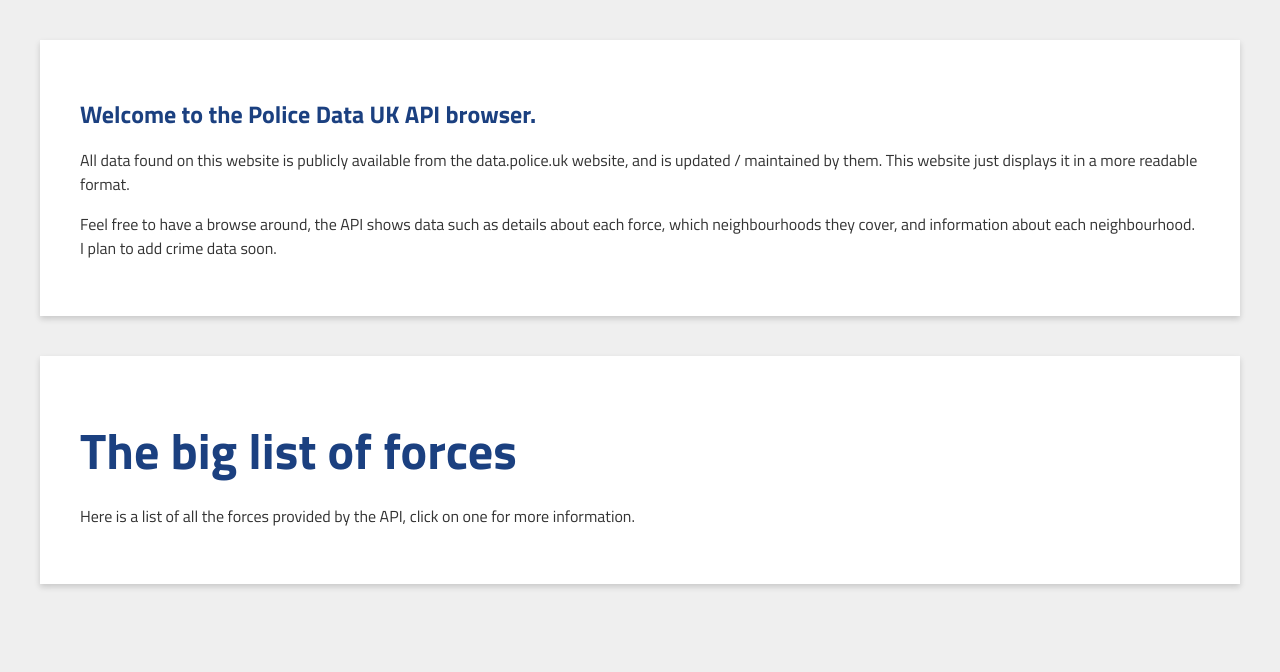
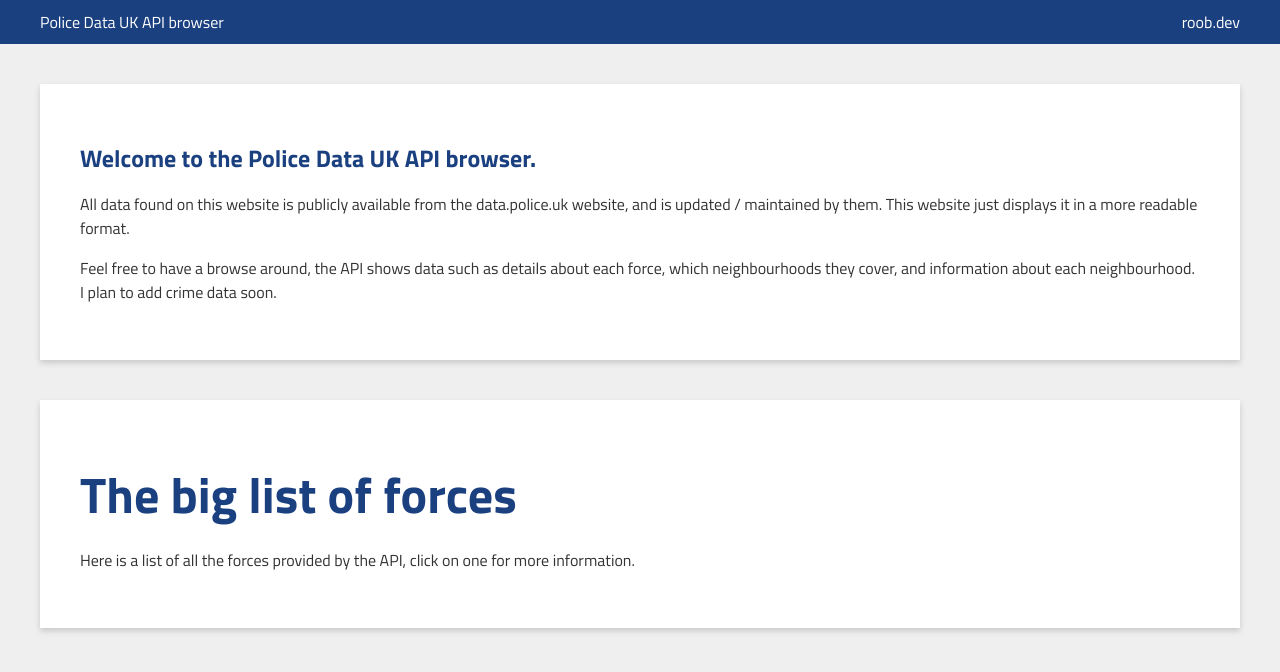
Before and after one commit to Roob89/police-data-uk, a Jekyll site: the page built from index.html, in a window 1280 px wide. Shown: the top 672 px of the page. Built offline with Jekyll 4.4.1, drawn with Linux system fonts in a browser that asks for light colours.

Commit message:
Add header

```diff
--- a/_layouts/default.html
+++ b/_layouts/default.html
@@ -11,10 +11,20 @@
     <link href="https://fonts.googleapis.com/css?family=Titillium+Web:400,700&display=swap" rel="stylesheet">
     <link rel="stylesheet" href="assets/css/style.css">
 
-
 </head>
 
 <body>
+
+    <header class="header background--primary">
+        <div class="container container--wide header__row">
+            <div class="header__left">
+                Police Data UK API browser
+            </div>
+            <div class="header__right">
+                <a href="https://roob.dev" target="_blank" rel="nofollow noreferrer noopener">roob.dev</a>
+            </div>
+        </div>
+    </header>
 
     {{ content }}
 
--- a/assets/css/style.css
+++ b/assets/css/style.css
@@ -18,11 +18,19 @@ h2 { font-size: 24px; }
 html,body { background: #efefef; font-family: 'Titillium Web', sans-serif; margin: 0; padding: 0; color: #333; }
 
 .container { max-width: 1480px; margin-left: auto; margin-right: auto; padding-left: 40px; padding-right: 40px; }
+.container--wide { max-width: none; }
 .inner-margin { margin-top: 40px; margin-bottom: 40px; }
 .card {background: white;padding: 40px;box-shadow: 0 3px 6px 0 rgba(0,0,0,0.16);}
 
-.background--primary { background: #1B4080; }
+.background--primary { background: #1B4080; color: white; }
 
+
+/***************************************************************
+# Header
+***************************************************************/
+.header { padding: 10px 0; }
+.header__row { display: flex; justify-content: space-between; }
+.header a { color: inherit; text-decoration: none; }
 
 /***************************************************************
 # Home
```
Also changed, not shown: 4 other files.
